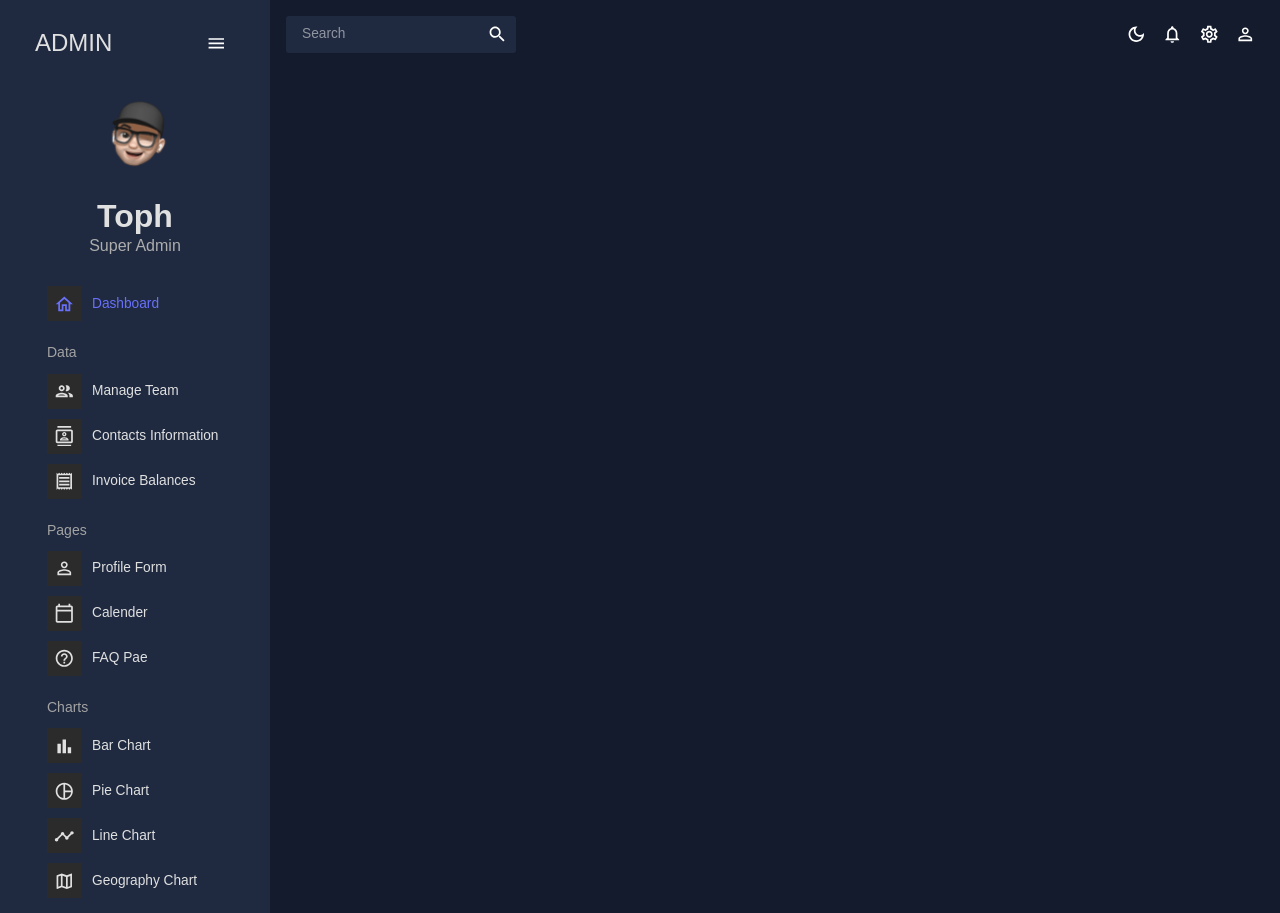
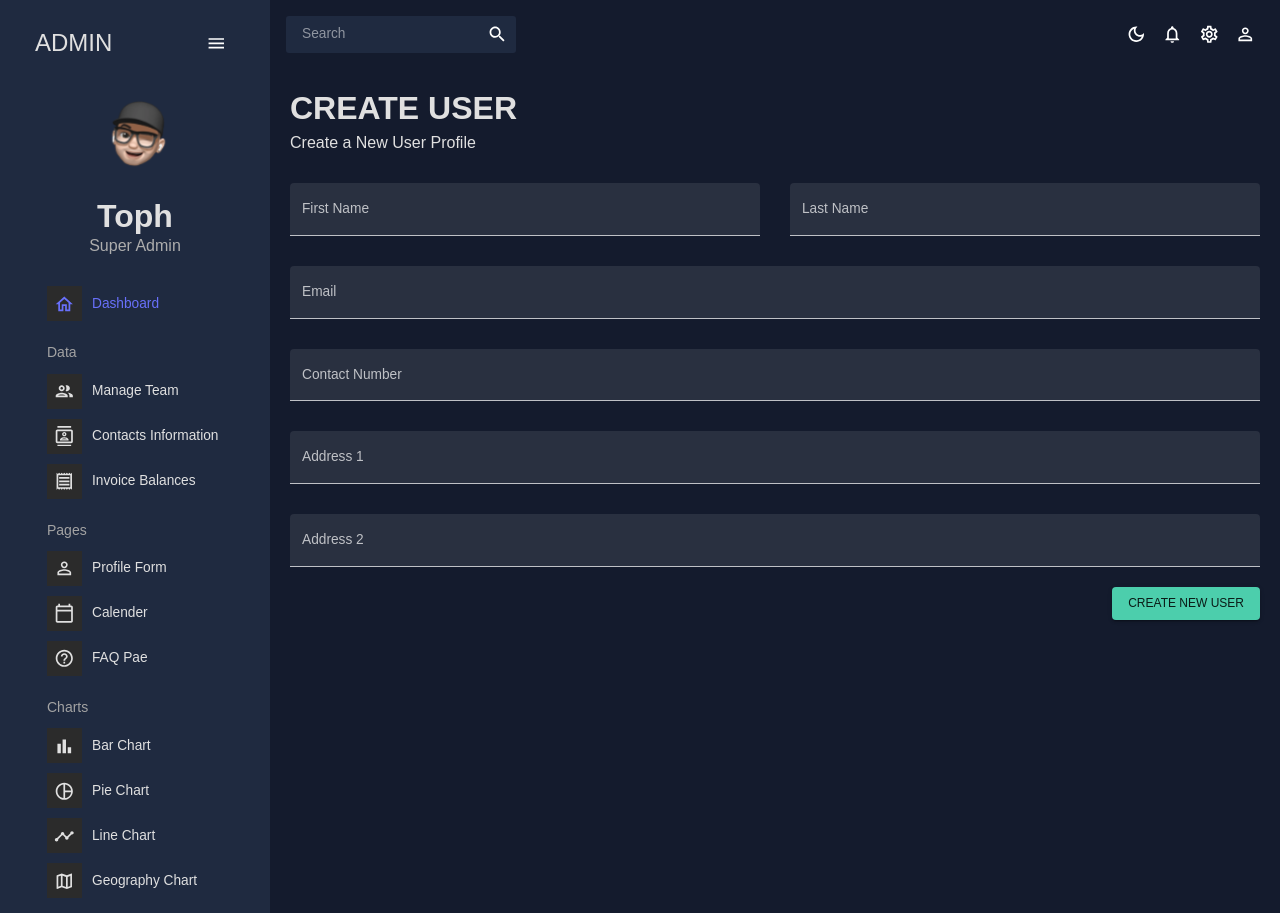
Before and after one commit to Thophylarh/Enterprise-react-admin-practice, a React (Create React App) app: page /form in a window 1280 px wide. Built offline with nearby package versions, Linux system fonts and the light colour scheme.

Commit message:
contact component ui and and form validation

```diff
--- a/src/App.js
+++ b/src/App.js
@@ -1,14 +1,17 @@
 import { ColorModeContext, useMode } from "./theme";
 import { CssBaseline, ThemeProvider } from "@mui/material";
-import Topbar from "./scenes/dashboard/global/Topbar";
+
 import { Routes, Route } from "react-router-dom";
 import Dashboard from "./scenes/dashboard/index";
 
-import Sidebar from "./scenes/dashboard/global/Sidebar";
 import { useState } from "react";
-import Team from "./scenes/dashboard/team";
-import Contacts from "./scenes/dashboard/contacts";
+import Team from "./scenes/team";
+import Contacts from "./scenes/contacts";
 import Invoices from "./scenes/invoices";
+import Topbar from "./scenes/global/Topbar";
+import Sidebar from "./scenes/global/Sidebar";
+import Form from "./scenes/form";
+import Calender from "./scenes/calender";
 
 function App() {
   const [theme, colorMode] = useMode();
@@ -26,6 +29,8 @@
               <Route path="/team" element={<Team />} />
               <Route path="/contacts" element={<Contacts />} />
               <Route path="/invoices" element={<Invoices />} />
+              <Route path="/form" element={<Form />} />
+              <Route path="/calender" element={<Calender />} />
             </Routes>
           </main>
         </div>
--- /dev/null
+++ b/src/scenes/calender/index.jsx
@@ -0,0 +1,76 @@
+import { useState } from "react";
+import FullCalender, { formatDate } from "@fullcalender/react";
+import dayGridPlugin from "@fullcalendar/daygrid";
+import timeGridPlugin from "@fullcalender/timegrid";
+import interactionPlugin from "@fullcalender/interaction";
+import ListPlugin from "@fullcalender/list";
+import {
+  Box,
+  List,
+  ListItem,
+  ListItemText,
+  useTheme,
+  Typography,
+} from "@mui/material";
+import Header from "../../components/Header";
+import { tokens } from "../../theme";
+const Calender = () => {
+  const theme = useTheme();
+  const colors = tokens(theme.palette.mode);
+  const [currentEvents, setCurrentEvents] = useState([]);
+  const handleDateClick = (selected) => {
+    const title = prompt("Please enter a new title for your event");
+    const calenderApi = selected.view.calender;
+    calenderApi.unselect();
+    if (title) {
+      calenderApi.addEvent({
+        id: `${selected.dateStr}-${title}`,
+        title,
+        end: selected.endStr,
+        allDay: selected.allDay,
+      });
+    }
+  };
+
+  const handleEvenetClick = (selected) => {
+    if (
+      window.confirm(
+        `Are you sure you want to delete the event '${selected.event.title}`
+      )
+    ) {
+      selected.event.remove();
+    }
+  };
+  return (
+    <Box m="20px">
+      <Header title="CALENDER" subTitle="Full Calender Interactive Page" />
+      <Box display="flex" justifyContent="Space-between">
+        {/* Calender sidebar */}
+        <Box
+          flex="1 1 20%"
+          backgroundColor={colors.primary[400]}
+          p="15px"
+          borderRadius="4px"
+        >
+          <Typography variant="h5">Events</Typography>
+          <List>
+            {currentEvents.map((event)=>(
+              <ListItem ket={event.id} sx={{backgroundColor:colors.greenAccent[500]}}>
+<ListItemText primary={event.title} secondary={<Typography>
+  {formatDate(event.start, {
+    year:"numeric",
+    month:"short",
+    day:"numeric"
+  })}
+</Typography>} >
+
+</ListItemText>
+              </ListItem>
+            ))}
+          </List>
+        </Box>
+      </Box>
+    </Box>
+  );
+};
+export default Calender;
--- a/src/scenes/dashboard/contacts/index.jsx
+++ b/src/scenes/contacts/index.jsx
@@ -1,12 +1,12 @@
 import { Box } from "@mui/material";
 import { DataGrid, GridToolbar } from "@mui/x-data-grid";
-import { tokens } from "../../../theme";
+import { tokens } from "../../theme";
 import { useTheme } from "@mui/material";
-import { mockDataContacts } from "../../../data/mockData";
+import { mockDataContacts } from "../../data/mockData";
 import AdminPanelSettingsOutlinedIcon from "@mui/icons-material/AdminPanelSettingsOutlined";
 import LockOpenOutlinedIcon from "@mui/icons-material/LockOpenOutlined";
 import SecurityOutlinedIcon from "@mui/icons-material/SecurityOutlined";
-import Header from "../../../components/Header";
+import Header from "../../components/Header";
 const Contacts = () => {
   const theme = useTheme();
   const colors = tokens(theme.palette.mode);
--- /dev/null
+++ b/src/scenes/form/index.jsx
@@ -0,0 +1,151 @@
+import { Box, Button, TextField } from "@mui/material";
+import { Formik } from "formik";
+import * as yup from "yup";
+import useMediaQuery from "@mui/material/useMediaQuery";
+import Header from "../../components/Header";
+
+const initialValues = {
+  firstName: "",
+  lastName: "",
+  email: "",
+  contact: "",
+  address1: "",
+  address2: "",
+};
+
+const phoneRegExp =
+  /^((\+[1-9]{1,4}[ -]?)|(\([0-9]{2,3}\)[ -]?)|([0-9]{2,4})[ -]?)*?[0-9]{3,4}[ -]?[0-9]{3,4}$/;
+
+const userSchema = yup.object().shape({
+  firstName: yup.string().required("required"),
+  lastName: yup.string().required("required"),
+  email: yup.string().email("invalid email").required("required"),
+  contact: yup
+    .string()
+    .matches(phoneRegExp, "Phone number is not valid")
+    .required("required"),
+  address1: yup.string().required("required"),
+  address2: yup.string().required("required"),
+});
+
+const Form = () => {
+  const isNonMobile = useMediaQuery("min-width:600px");
+
+  const handleFormSubmit = (value) => {
+    console.log(value);
+  };
+  return (
+    <Box m="20px">
+      <Header title="CREATE USER" subTitle="Create a New User Profile" />
+
+      <Formik
+        onSubmit={handleFormSubmit}
+        initialValues={initialValues}
+        validationSchema={userSchema}
+      >
+        {({
+          values,
+          errors,
+          touched,
+          handleChange,
+          handleSubmit,
+          handleBlur,
+        }) => (
+          <form onSubmit={handleSubmit}>
+            <Box
+              display="grid"
+              gap="30px"
+              gridTemplateColumns="repeat(4, minmax(0, 1fr)"
+              sx={{
+                "& > div": { gridColumn: isNonMobile ? undefined : "span 4" },
+              }}
+            >
+              <TextField
+                fullWidth
+                variant="filled"
+                type="text"
+                label="First Name"
+                onBlur={handleBlur}
+                onChange={handleChange}
+                value={values.firstName}
+                name="firstName"
+                error={!!touched.firstName && !!errors.firstName}
+                helperText={touched.firstName && errors.firstName}
+                sx={{gridColumn: "span 2"}}
+              />
+              <TextField
+                fullWidth
+                variant="filled"
+                type="text"
+                label="Last Name"
+                onBlur={handleBlur}
+                onChange={handleChange}
+                value={values.lastName}
+                name="lastName"
+                error={!!touched.lastName && !!errors.lastName}
+                helperText={touched.lastName && errors.lastName}
+                sx={{gridColumn: "span 2"}}
+              />
+              <TextField
+                fullWidth
+                variant="filled"
+                type="text"
+                label="Email"
+                onBlur={handleBlur}
+                onChange={handleChange}
+                value={values.email}
+                name="email"
+                error={!!touched.email && !!errors.email}
+                helperText={touched.email && errors.email}
+                sx={{gridColumn: "span 4"}}
+              />
+              <TextField
+                fullWidth
+                variant="filled"
+                type="text"
+                label="Contact Number"
+                onBlur={handleBlur}
+                onChange={handleChange}
+                value={values.contact}
+                name="contact"
+                error={!!touched.contact && !!errors.contact}
+                helperText={touched.contact && errors.contact}
+                sx={{gridColumn: "span 4"}}
+              />
+              <TextField
+                fullWidth
+                variant="filled"
+                type="text"
+                label="Address 1"
+                onBlur={handleBlur}
+                onChange={handleChange}
+                value={values.address1}
+                name="address1"
+                error={!!touched.address1 && !!errors.address1}
+                helperText={touched.address1 && errors.address1}
+                sx={{gridColumn: "span 4"}}
+              />
+              <TextField
+                fullWidth
+                variant="filled"
+                type="text"
+                label="Address 2"
+                onBlur={handleBlur}
+                onChange={handleChange}
+                value={values.address2}
+                name="address2"
+                error={!!touched.address2 && !!errors.address2}
+                helperText={touched.address2 && errors.address2}
+                sx={{gridColumn: "span 4"}}
+              />
+            </Box>
+            <Box display="flex" justifyContent="end" mt="20px">
+              <Button type="submit" variant="contained" color="secondary" >Create New User</Button>
+            </Box>
+          </form>
+        )}
+      </Formik>
+    </Box>
+  );
+};
+export default Form;
--- a/src/scenes/dashboard/global/Sidebar.jsx
+++ b/src/scenes/global/Sidebar.jsx
@@ -3,7 +3,7 @@
 import "react-pro-sidebar/dist/css/styles.css";
 import { Box, IconButton, Typography, useTheme } from "@mui/material";
 import { Link } from "react-router-dom";
-import { tokens } from "../../../theme";
+
 import HomeOutlinedIcon from "@mui/icons-material/HomeOutlined";
 import PeopleOutlineOutlinedIcon from "@mui/icons-material/PeopleOutlineOutlined";
 import ContactsOutlinedIcon from "@mui/icons-material/ContactsOutlined";
@@ -16,7 +16,8 @@
 import BarChartOutlinedIcon from "@mui/icons-material/BarChartOutlined";
 import MenuOutlinedIcon from "@mui/icons-material/MenuOutlined";
 import MapOutlinedIcon from "@mui/icons-material/MapOutlined";
-import { Userimg } from "../../../assets/svg";
+import { Userimg } from "../../assets/svg/index";
+import { tokens } from "../../theme";
 
 const Item = ({ title, to, icon, selected, setSelected }) => {
   const theme = useTheme();
```
Also changed, not shown: src/scenes/global/Topbar.jsx (renamed from src/scenes/dashboard/global/Topbar.jsx, +9 -8 lines), src/scenes/team/index.jsx (renamed from src/scenes/dashboard/team/index.jsx, +20 -18 lines).
